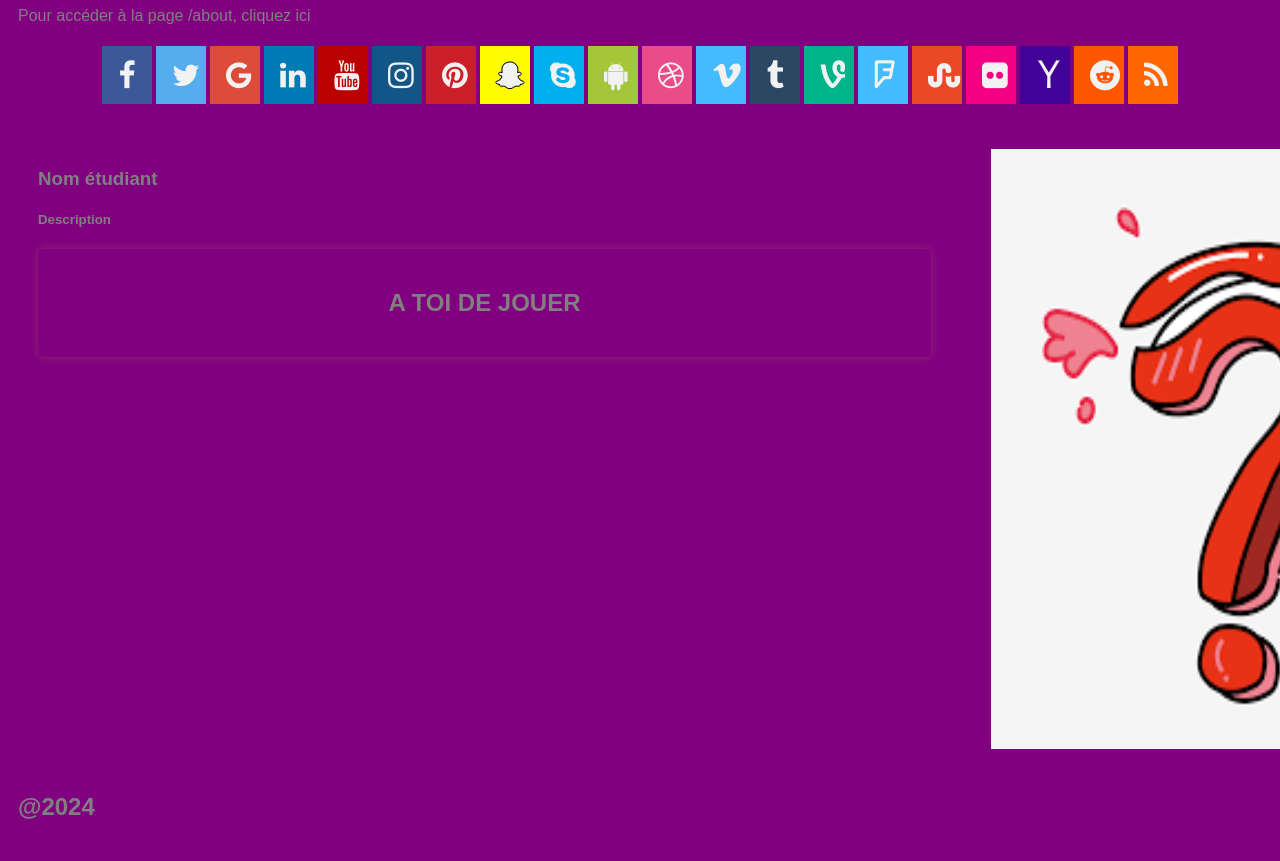
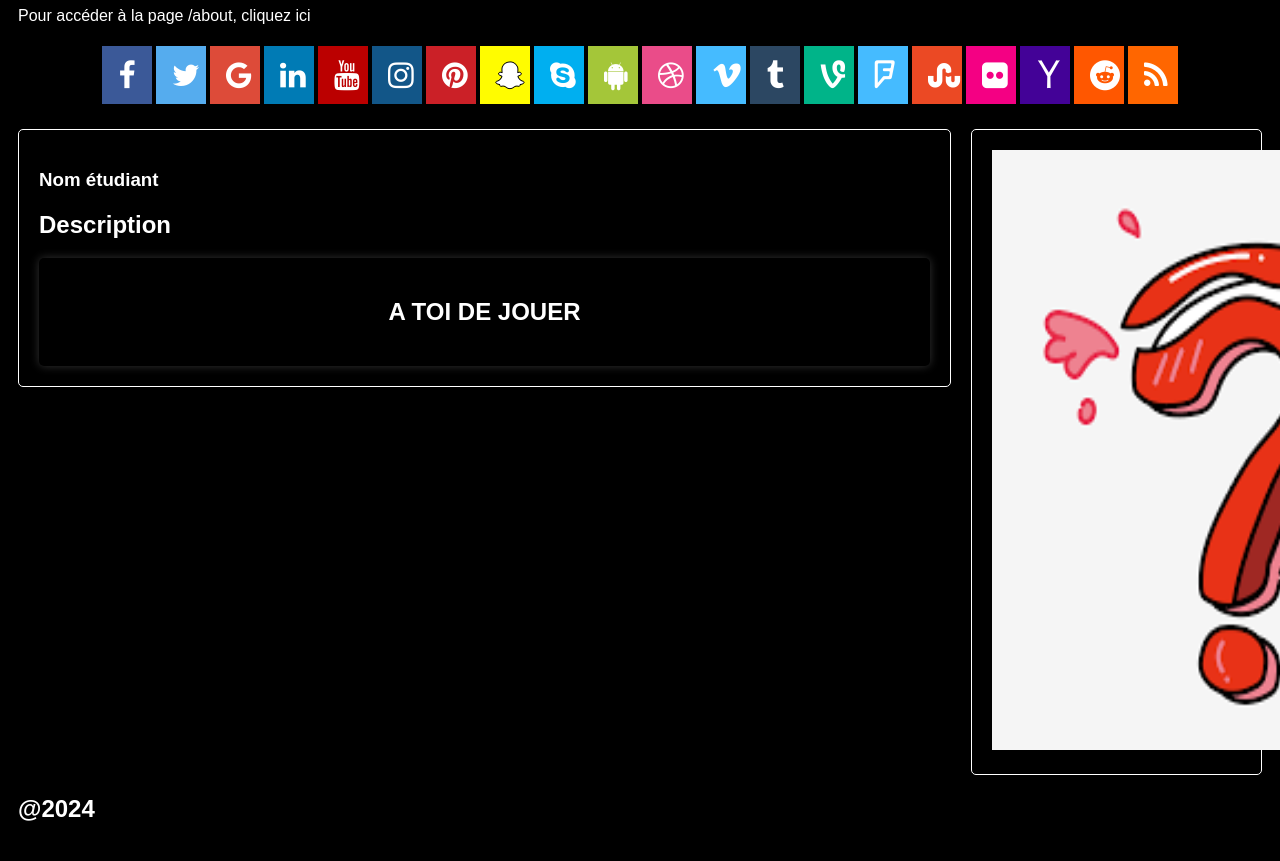
Before and after one commit to aepsilon-tek/miage-numres-step4, a website built with Vite: page front/index.html in a window 1280 px wide. Shown: the part 91-952 px from the top of the page. Built offline with nearby package versions, Linux system fonts and the light colour scheme; no server answers.

Commit message:
Q10 - Q16

```diff
--- a/front/src/main.js
+++ b/front/src/main.js
@@ -8,33 +8,33 @@ document.querySelector('#app').innerHTML = `
         </header>
 
         <div class="topnav">
-          <a href="#" alt="logo facebook" class="fa fa-facebook"></a>
-          <a href="#" alt="logo twitter" class="fa fa-twitter"></a>
-          <a href="#" alt="logo google" class="fa fa-google"></a>
-          <a href="#" alt="logo linkedin" class="fa fa-linkedin"></a>
-          <a href="#" alt="logo youtube" class="fa fa-youtube"></a>
-          <a href="#" alt="logo instagram" class="fa fa-instagram"></a>
-          <a href="#" alt="logo pinterest" class="fa fa-pinterest"></a>
-          <a href="#" alt="logo snapshat" class="fa fa-snapchat-ghost"></a>
-          <a href="#" alt="logo skype" class="fa fa-skype"></a>
-          <a href="#" alt="logo android" class="fa fa-android"></a>
-          <a href="#" alt="logo dribbble" class="fa fa-dribbble"></a>
-          <a href="#" alt="logo vimeo" class="fa fa-vimeo"></a>
-          <a href="#" alt="logo tumblr" class="fa fa-tumblr"></a>
-          <a href="#" alt="logo vine" class="fa fa-vine"></a>
-          <a href="#" alt="logo foursquare" class="fa fa-foursquare"></a>
-          <a href="#" alt="logo stumbleupon" class="fa fa-stumbleupon"></a>
-          <a href="#" alt="logo flickr" class="fa fa-flickr"></a>
-          <a href="#" alt="logo yahoo" class="fa fa-yahoo"></a>
-          <a href="#" alt="logo reddit" class="fa fa-reddit"></a>
-          <a href="#" alt="logo rss" class="fa fa-rss"></a>
+          <a href="#" class="fa fa-facebook" aria-label="logo facebook"></a>
+          <a href="#" class="fa fa-twitter" aria-label="logo twitter"></a>
+          <a href="#" class="fa fa-google" aria-label="logo google"></a>
+          <a href="#" class="fa fa-linkedin" aria-label="logo linkedin"></a>
+          <a href="#" class="fa fa-youtube" aria-label="logo youtube"></a>
+          <a href="#" class="fa fa-instagram" aria-label="logo instagram"></a>
+          <a href="#" class="fa fa-pinterest" aria-label="logo pinterest"></a>
+          <a href="#" class="fa fa-snapchat-ghost" aria-label="logo snapchat"></a>
+          <a href="#" class="fa fa-skype" aria-label="logo skype"></a>
+          <a href="#" class="fa fa-android" aria-label="logo android"></a>
+          <a href="#" class="fa fa-dribbble" aria-label="logo dribbble"></a>
+          <a href="#" class="fa fa-vimeo" aria-label="logo vimeo"></a>
+          <a href="#" class="fa fa-tumblr" aria-label="logo tumblr"></a>
+          <a href="#" class="fa fa-vine" aria-label="logo vine"></a>
+          <a href="#" class="fa fa-foursquare" aria-label="logo foursquare"></a>
+          <a href="#" class="fa fa-stumbleupon" aria-label="logo stumbleupon"></a>
+          <a href="#" class="fa fa-flickr" aria-label="logo flickr"></a>
+          <a href="#" class="fa fa-yahoo" aria-label="logo yahoo"></a>
+          <a href="#" class="fa fa-reddit" aria-label="logo reddit"></a>
+          <a href="#" class="fa fa-rss" aria-label="logo rss"></a>
         </div>
 
          <main class="row">
     <section class="leftcolumn">
       <article class="card">
         <h1>Nom étudiant</h1>
-        <h5>Description</h5>
+        <h2>Description</h2>
         <div id="quiz">
           <h2>A TOI DE JOUER</h2>
           <div id="question"></div>
--- a/front/src/style.css
+++ b/front/src/style.css
@@ -1,43 +1,42 @@
-
-
 * {
   box-sizing: border-box;
-  background: purple;
-  color:grey;
+  background: #000000; /* Fond noir */
+  color: #FFFFFF; /* Texte blanc */
 }
 
 body {
-  font-family: Arial;
+  font-family: Arial, sans-serif;
   padding: 10px;
 }
 
 .header {
   padding: 30px;
   text-align: center;
-  background: purple;
+  background: #000000; /* Fond noir */
 }
 
 .header h1 {
   font-size: 50px;
+  color: #FFFFFF; /* Texte blanc */
 }
 
 .topnav {
-  display:flex;
+  display: flex;
   justify-content: center;
   overflow: hidden;
-  background: purple;
+  background: #000000; /* Fond noir */
 }
 
 .topnav a {
-  color: #f2f2f2;
+  color: #FFFFFF; /* Texte blanc */
   text-align: center;
   padding: 14px 16px;
   text-decoration: none;
 }
 
 .topnav a:hover {
-  background: purple;
-  color: black;
+  background: #FFFFFF; /* Survol blanc */
+  color: #000000; /* Texte noir */
 }
 
 .leftcolumn {
@@ -48,14 +47,16 @@ body {
 .rightcolumn {
   float: left;
   width: 25%;
-  background-color: purple;
+  background-color: #000000; /* Fond noir */
   padding-left: 20px;
 }
 
 .card {
-  background-color: purple;
+  background-color: #000000; /* Fond noir */
   padding: 20px;
   margin-top: 20px;
+  border: 1px solid #FFFFFF; /* Bordure blanche */
+  border-radius: 5px;
 }
 
 .row::after {
@@ -64,26 +65,28 @@ body {
   clear: both;
 }
 
-
 .footer {
   padding: 20px;
   text-align: center;
-  background: purple;
+  background: #000000; /* Fond noir */
+  color: #FFFFFF; /* Texte blanc */
   margin-top: 20px;
 }
 
 #quiz {
   margin: 0 auto;
   padding: 20px;
-  background: purple;
+  background: #000000; /* Fond noir */
   border-radius: 5px;
-  box-shadow: 0 0 10px rgba(198, 222, 60, 0.2);
+  box-shadow: 0 0 10px rgba(255, 255, 255, 0.2); /* Ombre blanche subtile */
   text-align: center;
+  color: #FFFFFF; /* Texte blanc */
 }
 
 #question {
   margin-bottom: 20px;
   text-align: center;
+  color: #FFFFFF; /* Texte blanc */
 }
 
 #proposals {
@@ -96,15 +99,15 @@ button {
   display: block;
   margin: 0 auto;
   padding: 10px 20px;
-  background-color: rgb(227, 238, 10);
-  color: #131313;
+  background-color: #FFD700; /* Jaune */
+  color: #000000; /* Texte noir */
   border: none;
   border-radius: 5px;
   cursor: pointer;
 }
 
 button:hover {
-  background-color: #8f8d8d;
+  background-color: #E1AD01; /* Jaune plus foncé */
 }
 
 .fa {
@@ -114,10 +117,11 @@ button:hover {
   text-align: center;
   text-decoration: none;
   margin: 5px 2px;
+  color: #FFFFFF; /* Couleur blanche pour un bon contraste */
 }
 
 .fa:hover {
-    opacity: 0.7;
+  opacity: 0.7;
 }
 
 .fa-facebook {
```
Also changed, not shown: Questions.md (+20 -1 lines), image-3.png (added), image-4.png (added).
